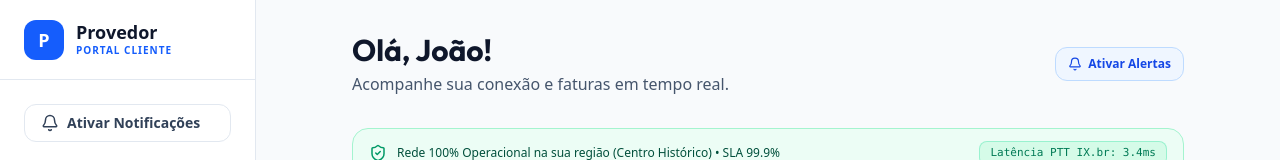
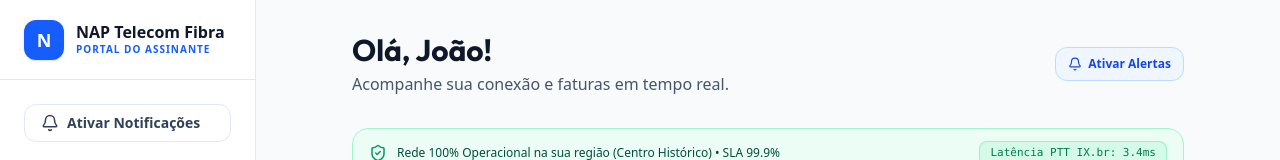
Before and after one commit to andreljp2024/NAP, a React (Vite) app: page /portal in a window 1280 px wide. Shown: the top 160 px of the page. Built offline with nearby package versions, Linux system fonts and the light colour scheme; no server answers; the database is empty.

Commit message:
feat(layout): dynamic provider name in portal header
Update PortalLayout to display the provider's actual name and initial retrieved from the global configuration instead of a static label.

```diff
--- a/src/components/PortalLayout.tsx
+++ b/src/components/PortalLayout.tsx
@@ -4,19 +4,24 @@ import { Wifi, CreditCard, HeadphonesIcon, Settings } from 'lucide-react';
 import WebchatWidget from './WebchatWidget';
 import { PWAInstallButton } from './PWAInstallButton';
 import { usePushNotifications } from '../hooks/usePushNotifications';
+import { useConfig } from '../contexts/ConfigContext';
 import { Bell, BellOff, BellRing } from 'lucide-react';
 
 export default function PortalLayout() {
   const { isSupported, permission, requestPermission } = usePushNotifications();
+  const { config } = useConfig();
+  const nomeProvedor = config.provedor?.nomeFantasia || 'NAP Telecom';
+  const inicialProvedor = nomeProvedor.charAt(0).toUpperCase() || 'N';
+
   return (
     <div className="flex flex-col md:flex-row h-screen bg-slate-50 text-slate-700 font-sans">
       {/* Mobile Header */}
-      <div className="md:hidden bg-white/90 backdrop-blur-md border-b border-slate-200 p-4 flex justify-between items-center  z-10 sticky top-0">
-        <div className="flex items-center gap-2">
-          <div className="w-8 h-8 rounded-lg bg-blue-600 flex items-center justify-center ">
-            <span className="text-white font-bold text-sm">P</span>
+      <div className="md:hidden bg-white/90 backdrop-blur-md border-b border-slate-200 p-4 flex justify-between items-center z-10 sticky top-0">
+        <div className="flex items-center gap-2.5">
+          <div className="w-8 h-8 rounded-lg bg-blue-600 flex items-center justify-center shadow-sm">
+            <span className="text-white font-bold text-sm">{inicialProvedor}</span>
           </div>
-          <span className="font-bold text-lg text-slate-900 font-outfit">Provedor</span>
+          <span className="font-bold text-lg text-slate-900 font-outfit truncate max-w-[170px]">{nomeProvedor}</span>
         </div>
         <div className="flex items-center gap-3">
           {isSupported && permission !== 'granted' && (
@@ -37,15 +42,15 @@ export default function PortalLayout() {
       </div>
 
       {/* Sidebar Navigation */}
-      <aside className="hidden md:flex w-64 bg-white border-r border-slate-200 flex-col  z-10">
+      <aside className="hidden md:flex w-64 bg-white border-r border-slate-200 flex-col z-10">
         <div className="h-20 flex items-center px-6 border-b border-slate-200">
           <div className="flex items-center gap-3">
-            <div className="w-10 h-10 rounded-xl bg-blue-600 flex items-center justify-center ">
-              <span className="text-white font-bold text-lg">P</span>
+            <div className="w-10 h-10 rounded-xl bg-blue-600 flex items-center justify-center shadow-sm">
+              <span className="text-white font-bold text-lg">{inicialProvedor}</span>
             </div>
             <div className="flex flex-col">
-              <span className="font-bold text-lg text-slate-900 font-outfit leading-tight">Provedor</span>
-              <span className="text-[10px] text-blue-600 font-bold tracking-widest uppercase">Portal Cliente</span>
+              <span className="font-bold text-base text-slate-900 font-outfit leading-tight truncate max-w-[160px]">{nomeProvedor}</span>
+              <span className="text-[10px] text-blue-600 font-bold tracking-widest uppercase">Portal do Assinante</span>
             </div>
           </div>
         </div>
```
